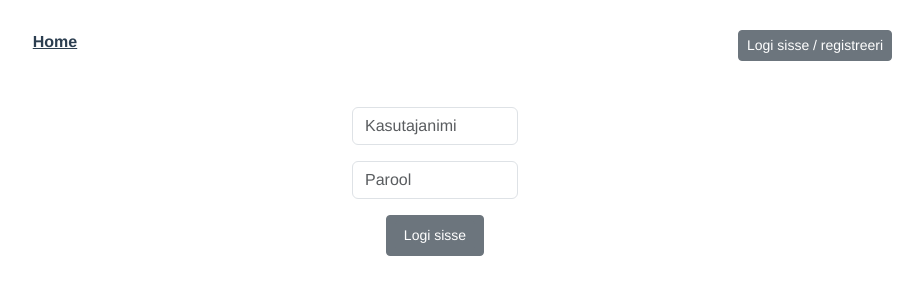
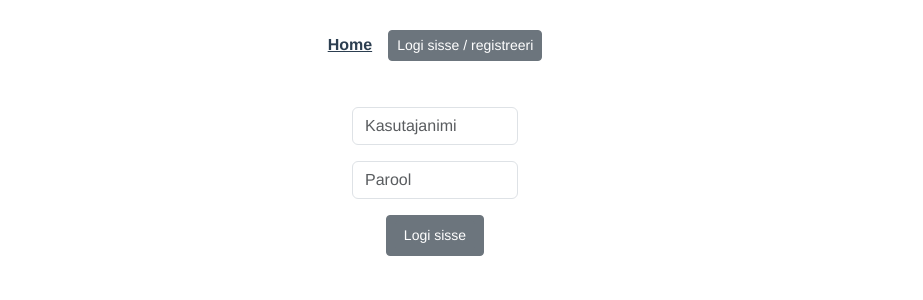
Before and after one commit to liisakanemagi/bmxfront, a Vue app: page /login in a window 1280 px wide. Shown: the top 300 px of the page, without its empty margins (205-1128 px from the left). Built offline with nearby package versions, Linux system fonts and the light colour scheme.

Commit message:
FEB LOGIN WIP 4

```diff
--- a/src/App.vue
+++ b/src/App.vue
@@ -1,28 +1,63 @@
 <template>
-  <div class="container text-center">
-    <div class="row">
-      <div class="col">
-        <nav>
-          <router-link to="/">Home</router-link>
+  <nav>
+    <router-link to="/">Home</router-link>
 
-        </nav>
-      </div>
-      <div class="col">
-        <nav>
 
-        </nav>
-      </div>
-      <div class="col">
-        <nav>
-          <router-link to="/login">
-        <button type="button" class="btn btn-secondary btn-sm">Logi sisse / registreeri</button>
-          </router-link>
-        </nav>
-      </div>
-    </div>
-  </div>
+    <template v-if="isLoggedIn">
+    <button  type="button" class="btn btn-secondary btn-sm"  >Logi välja</button>
+    </template>
 
-  <router-view/>
+    <template v-else>
+      <button @click="NavigationService.navigateToLoginView()" type="button" class="btn btn-secondary btn-sm ms-3"  >Logi sisse / registreeri</button>
+    </template>
+
+
+  </nav>
+  <router-view @event-user-logged-in="updateNavMenu" />
 </template>
-<script setup lang="ts">
+<script>
+
+import SessionStorageService from "@/services/SessionStorageService";
+import NavigationService from "@/services/NavigationService";
+
+export default {
+  name: 'App',
+  computed: {
+    NavigationService() {
+      return NavigationService
+    }
+  },
+
+
+  //
+  data() {
+    return{
+      isLoggedIn: false,
+      isAdmin: false
+
+
+      }
+
+    },
+  methods: {
+
+    updateNavMenu() {
+      this.isLoggedIn = SessionStorageService.isLoggedIn()
+      this.isAdmin = SessionStorageService.isAdmin()
+
+    },
+
+
+
+
+  },
+
+
+  }
+
+
+
+
+
+
 </script>
--- a/src/router/index.js
+++ b/src/router/index.js
@@ -19,7 +19,8 @@ const routes = [
         name: 'errorRoute',
         component: errorView
 
-    }
+    },
+
 
 ]
 
--- a/src/services/NavigationService.js
+++ b/src/services/NavigationService.js
@@ -8,5 +8,8 @@ export default {
 
     navigateToHomeView() {
         router.push({name:'homeRoute'})
+    },
+    navigateToLoginView() {
+        router.push({name:'loginRoute'})
     }
 }
--- a/src/views/HomeView.vue
+++ b/src/views/HomeView.vue
@@ -1,6 +1,6 @@
 <template>
   <div class="home">
-
+    <img src="https://www.flybikes.com/storage/team/mid-1450190765620.jpg">
   </div>
 </template>
 
--- a/src/views/LoginView.vue
+++ b/src/views/LoginView.vue
@@ -99,9 +99,16 @@
         this.loginResponse = response.data;
         sessionStorage.setItem('userId', this.loginResponse.userId)
         sessionStorage.setItem('roleName', this.loginResponse.roleName)
+        this.updateNavMenuUserIsLoggedIn()
 
         NavigationService.navigateToHomeView()
       },
+
+      updateNavMenuUserIsLoggedIn() {
+        this.$emit('event-user-logged-in')
+
+      },
+
 
       startSpinner(){
         this.isFetchingData = true
```
